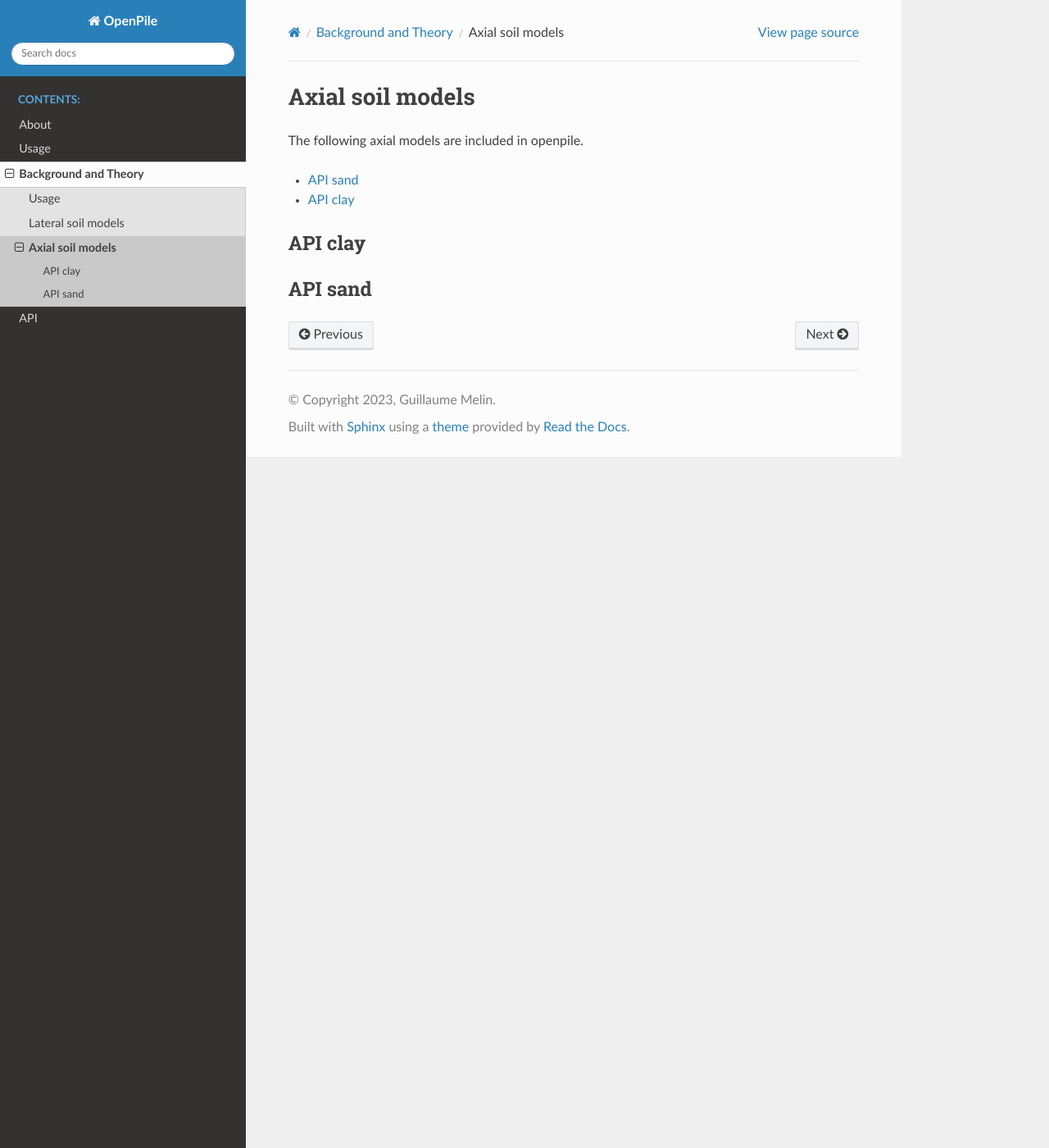
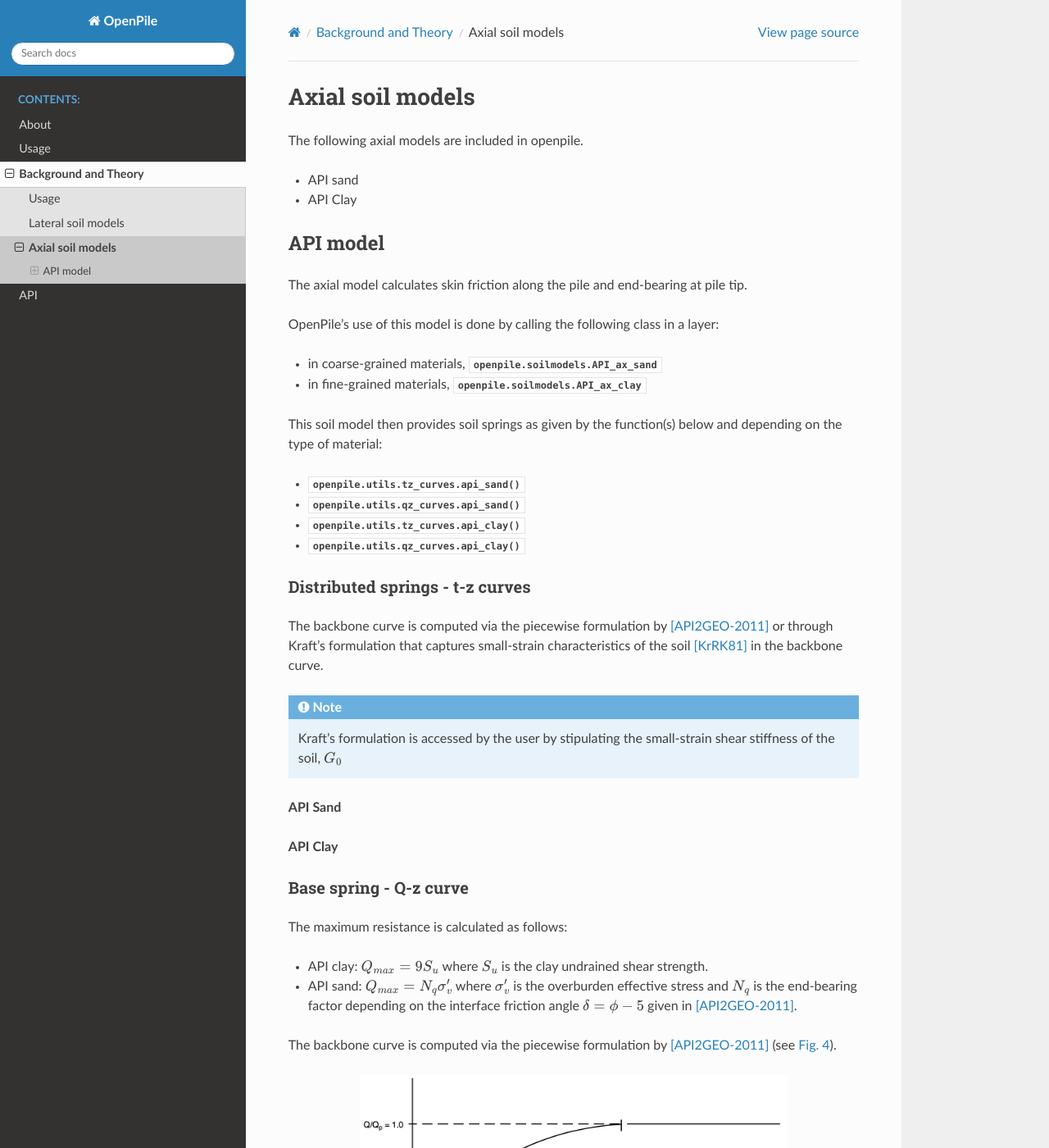
Before and after one commit to TchilDill/openpile, a Sphinx documentation site: the page built from docs/source/axialsoilmodels.rst, in a window 1280 px wide and 1400 px high. Shown: the whole window at 82% size. Built offline with Sphinx 7.4.7 and the Read the Docs theme 2.0.0, drawn with Linux system fonts in a browser that asks for light colours; the version number could not be read and is left out; some of the changed text lies outside the part shown.

Commit message:
update doc for axial model API

```diff
--- a/docs/source/API.rst
+++ b/docs/source/API.rst
@@ -35,7 +35,7 @@ API
 
 .. automodule:: openpile.utils.tz_curves
     :members:
-    :exclude-members: random
+    :exclude-members: random, kraft_modification
 
 
 .. automodule:: openpile.utils.qz_curves
--- a/docs/source/axialsoilmodels.rst
+++ b/docs/source/axialsoilmodels.rst
@@ -3,15 +3,65 @@ Axial soil models
 
 The following axial models are included in openpile.
 
-* :ref:`API-ax-sand`
-* :ref:`API-ax-clay`
+* API sand
+* API Clay
 
-.. _API-ax-clay:
 
-API clay
---------
+API model
+---------
 
-.. _API-ax-sand:
+The axial  model calculates skin friction along the pile and end-bearing at pile tip.
 
-API sand
---------
+OpenPile's use of this model is done by calling the following class in a layer:
+
+* in coarse-grained materials, :py:class:`openpile.soilmodels.API_ax_sand`
+* in fine-grained materials, :py:class:`openpile.soilmodels.API_ax_clay`
+
+This soil model then provides soil springs as given by the function(s) below and depending on the type of material:
+
+* :py:func:`openpile.utils.tz_curves.api_sand`
+* :py:func:`openpile.utils.qz_curves.api_sand`
+* :py:func:`openpile.utils.tz_curves.api_clay`
+* :py:func:`openpile.utils.qz_curves.api_clay`
+
+
+Distributed springs - t-z curves
+^^^^^^^^^^^^^^^^^^^^^^^^^^^^^^^^
+
+The backbone curve is computed via the piecewise formulation
+by [API2GEO-2011]_ or through
+Kraft's formulation that captures small-strain
+characteristics of the soil [KrRK81]_ in the backbone curve.
+
+.. note::
+    Kraft's formulation is accessed by the user by stipulating the small-strain shear
+    stiffness of the soil, :math:`G_0`
+
+**API Sand**
+
+
+**API Clay**
+
+
+Base spring - Q-z curve
+^^^^^^^^^^^^^^^^^^^^^^^
+
+The maximum resistance is calculated as follows:
+
+* API clay: :math:`Q_{max} = 9 S_u`
+  where :math:`S_u` is the clay undrained shear strength.
+* API sand: :math:`Q_{max} = N_q \sigma^\prime_v`
+  where :math:`\sigma^\prime_v` is the overburden effective stress and :math:`N_q` is
+  the end-bearing factor depending on the interface friction angle :math:`\delta = \phi - 5` given in [API2GEO-2011]_.
+
+
+The backbone curve is computed via the piecewise formulation
+by [API2GEO-2011]_ (see :numref:`qz_API_example_figure`).
+
+
+.. figure:: _static/plots/API_Qz_curve.png
+    :align: center
+    :width: 75%
+    :name: qz_API_example_figure
+
+    Backbone curve of API q-z spring, as per [API2GEO-2011]_.
```
Also changed, not shown: docs/source/_static/plots/API_Qz_curve.png (added).
